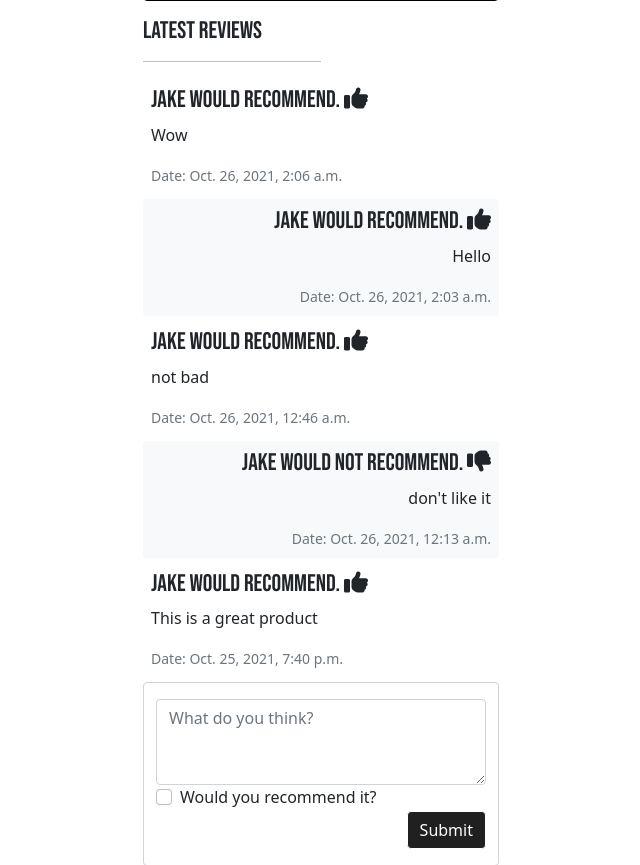
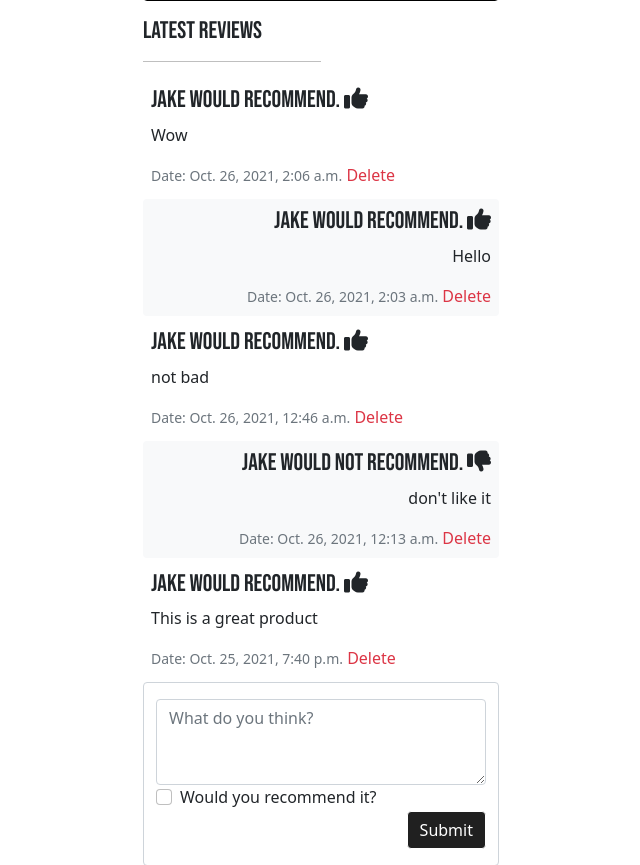
Before and after one commit to JakubMrowicki/auto-tints, a Django app: page /products/1/ in a window 1280 px wide. Shown: the part 542-1407 px from the top of the page, without its empty margins (509-1149 px from the left). Run offline with Django 3.2, Linux system fonts and the light colour scheme; a user stored in the database is signed in; data comes from the database, SQL or seed files in the repository; both versions use the stored data as it was after the commit; some libraries are stand-ins or nearby versions.

Commit message:
add review_delete view

```diff
--- a/products/templates/products/detail.html
+++ b/products/templates/products/detail.html
@@ -47,6 +47,9 @@
                     </h4>
                     <p>{{ review.body }}</p>
                     <small class="text-muted">Date: {{ review.date }}</small>
+                    {% if request.user == review.user.user or request.user.is_superuser %}
+                    <a href="{% url 'delete_review' review.id %}" class="text-danger">Delete</a>
+                    {% endif %}
                 </div>
             {% empty %}
                 <p class="text-muted">No reviews yet.</p>
@@ -60,7 +63,7 @@
                 </div>
             </form>
             {% else %}
-                <p class="text-muted">You must be logged in to review a product.</p>
+                <p class="text-muted">You must be <a href="{% url 'account_login' %}" class="text-decoration-underline">logged in</a> to review a product.</p>
             {% endif %}
         </div>
     </div>
--- a/products/urls.py
+++ b/products/urls.py
@@ -9,5 +9,6 @@ urlpatterns = [
           name='edit_product'),
      path('delete_product/<int:product_id>', views.delete_product,
           name='delete_product'),
-     path('add_review/<int:product_id>', views.add_review, name='add_review')
+     path('add_review/<int:product_id>', views.add_review, name='add_review'),
+     path('delete_review/<int:review_id>', views.delete_review, name='delete_review')
 ]
--- a/products/views.py
+++ b/products/views.py
@@ -84,6 +84,24 @@ def add_review(request, product_id):
 
 
 @login_required
+def delete_review(request, review_id):
+    """
+    Delete a review
+    """
+
+    review = get_object_or_404(Review, pk=review_id)
+    product = review.product
+    review_owner = review.user.user == request.user
+    print(user)
+    if review_owner or request.user.is_superuser:
+        review.delete()
+        messages.success(request, 'Review deleted successfully.')
+    else:
+        messages.error(request, 'You cannot delete this review')
+    return redirect(reverse('detail_page', args=[product.id]))
+
+
+@login_required
 def add_product(request):
     """
     Allow admin to add product
```
Also changed, not shown: db.sqlite3.
